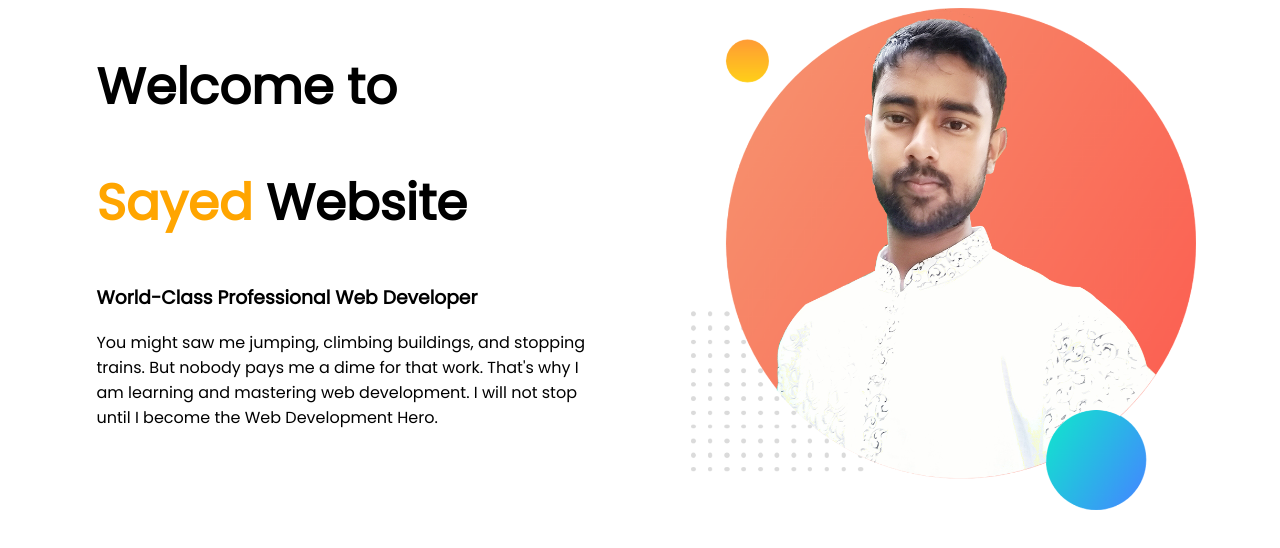
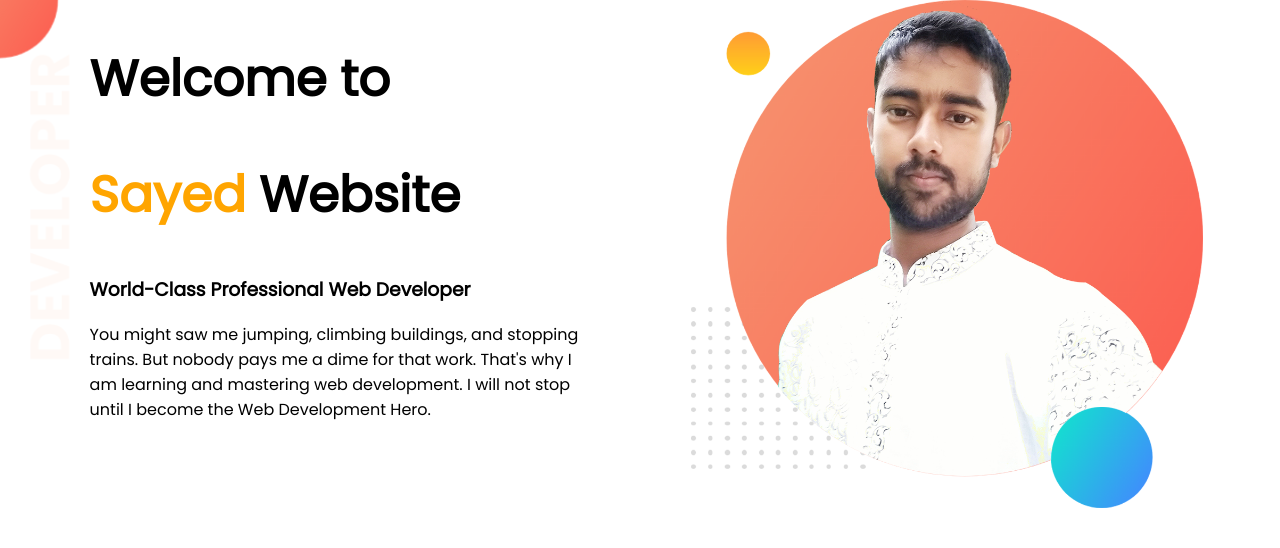
Before and after one commit to sayedpritom999/web.portfolio, a plain HTML site: page index.html in a window 1280 px wide. Drawn offline with Linux system fonts and the light colour scheme.

Commit message:
fourth commit

```diff
--- a/index.html
+++ b/index.html
@@ -8,7 +8,7 @@
     <link rel="stylesheet" href="style.css">
 </head>
 <body>
-    <section>
+    <section class="top-banner">
         <div class="half-width">
             <h1>Welcome to </h1>
             <h1><span class="name-highlight">Sayed</span> Website</h1>
--- a/style.css
+++ b/style.css
@@ -1,4 +1,5 @@
 body {
+    margin: 0;
     font-family: 'Poppins';
 }
 h1 {
@@ -16,3 +17,10 @@ h1 {
 .half-width img {
     width: 100%;
 }
+.top-banner {
+    background-image: url("images/top-banner.png");
+    background-repeat: no-repeat;
+}
+section {
+    height: 500px;
+}
```
